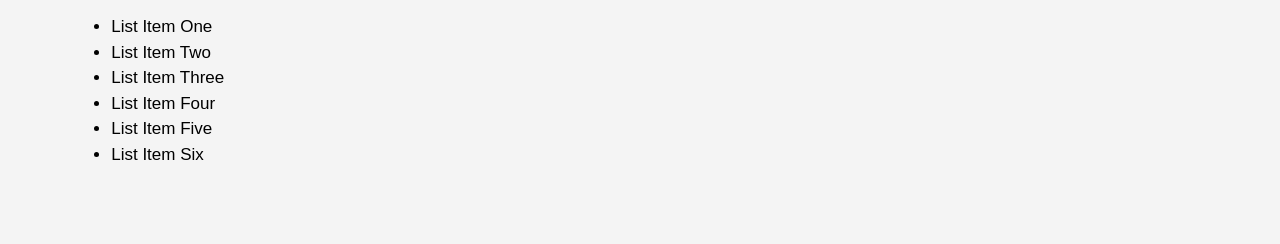
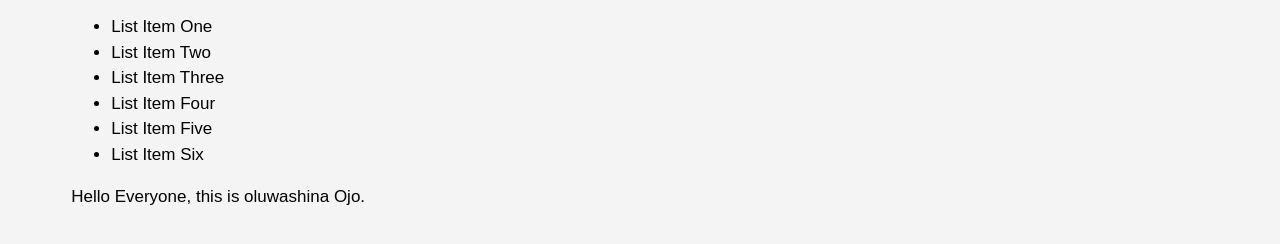
Before and after one commit to Oluwashina/Git-Test, a plain HTML site: page index.html in a window 1280 px wide. Shown: the part 390-634 px from the top of the page. Drawn offline with nearby package versions, Linux system fonts and the light colour scheme.

Commit message:
Added a new paragraph

```diff
--- a/index.html
+++ b/index.html
@@ -54,6 +54,7 @@
            <li>List Item Five</li>
            <li>List Item Six</li>
        </ul>
+       <p>Hello Everyone, this is oluwashina Ojo.</p>
 
    </div>
 
```
